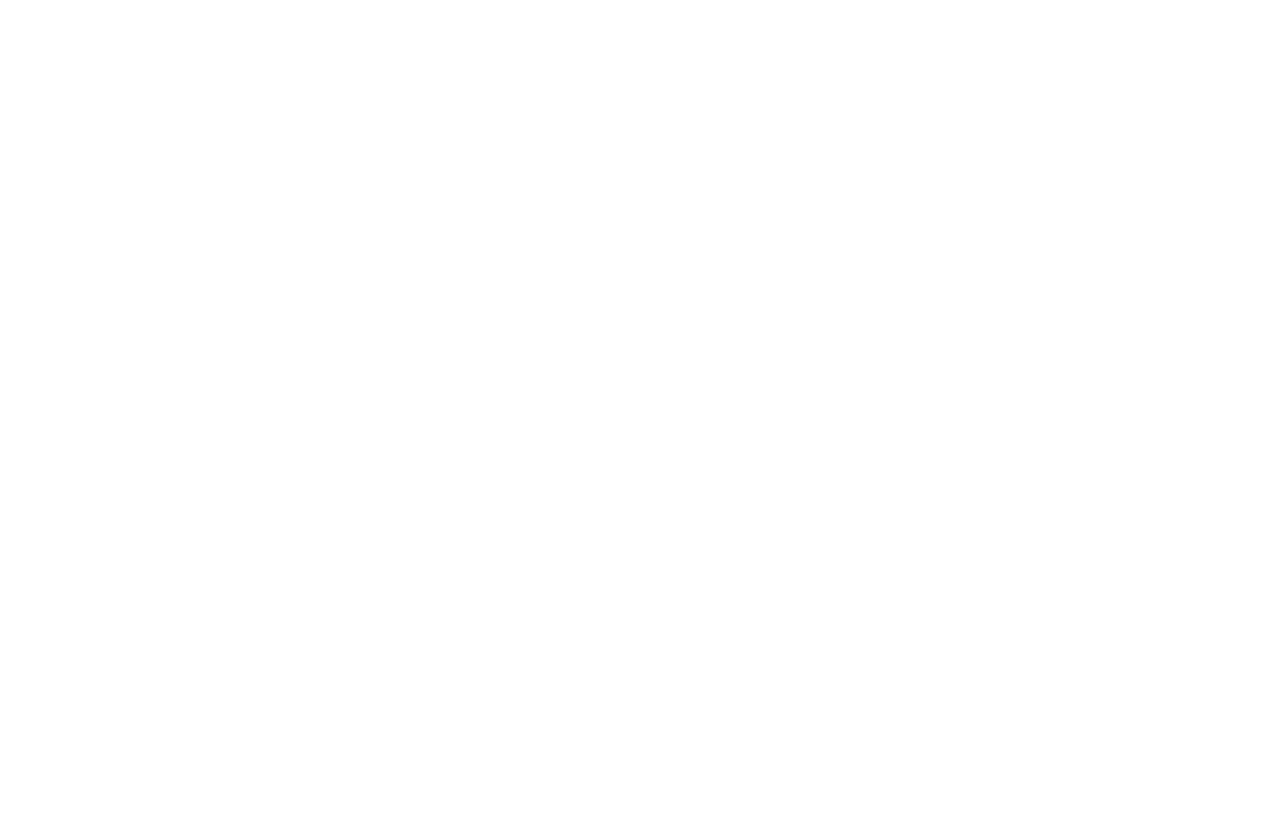
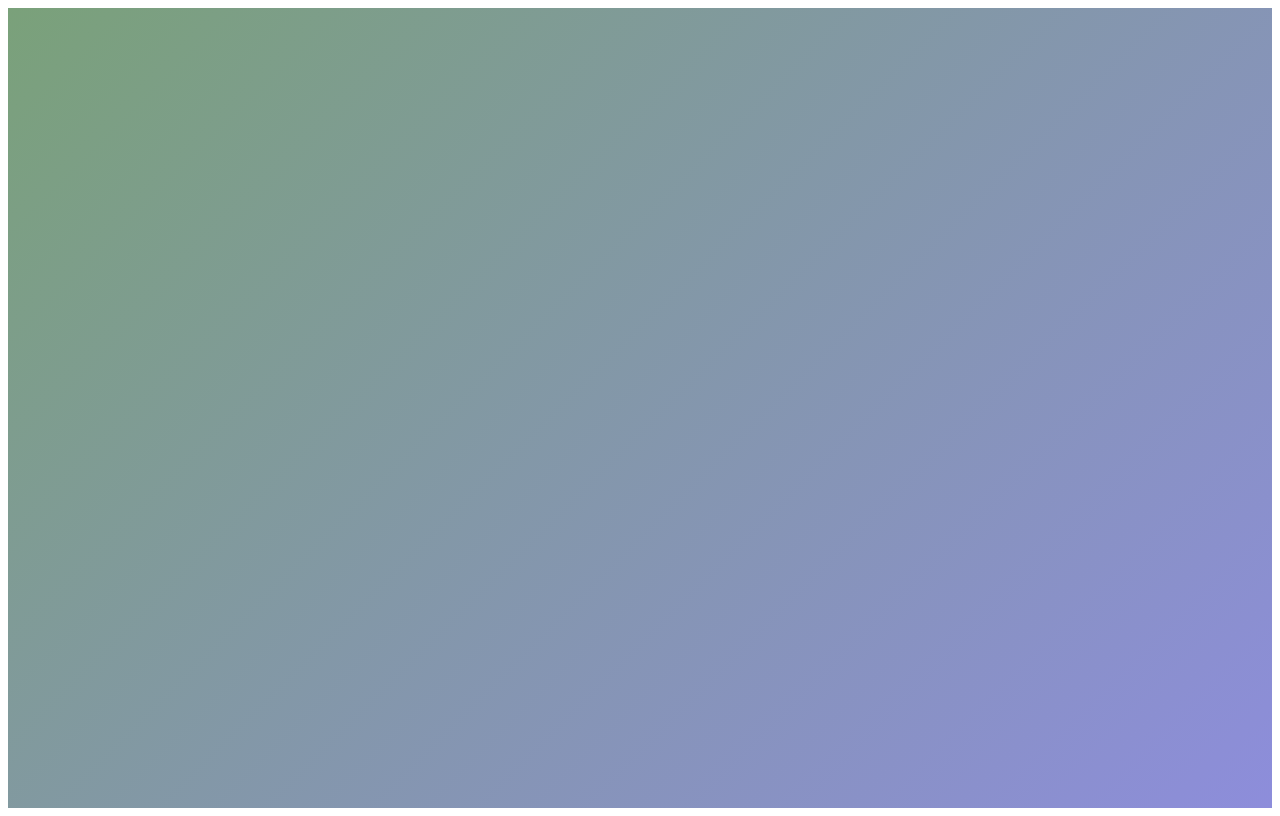
Before and after one commit to marshaweru/profile-card, a plain HTML site: page index.html in a window 1280 px wide. Drawn offline with Linux system fonts and the light colour scheme.

Commit message:
change background color

```diff
--- a/css/style.css
+++ b/css/style.css
@@ -6,3 +6,9 @@
 }
 /*Above is my boiler plate css*/
 /*styling for container*/
+.container{
+    min-height: 100vh;
+    background: linear-gradient(135deg, rgb(122, 161, 122), rgb(141, 141, 219));
+    width: 100%;
+    padding: 10px;
+}
```
